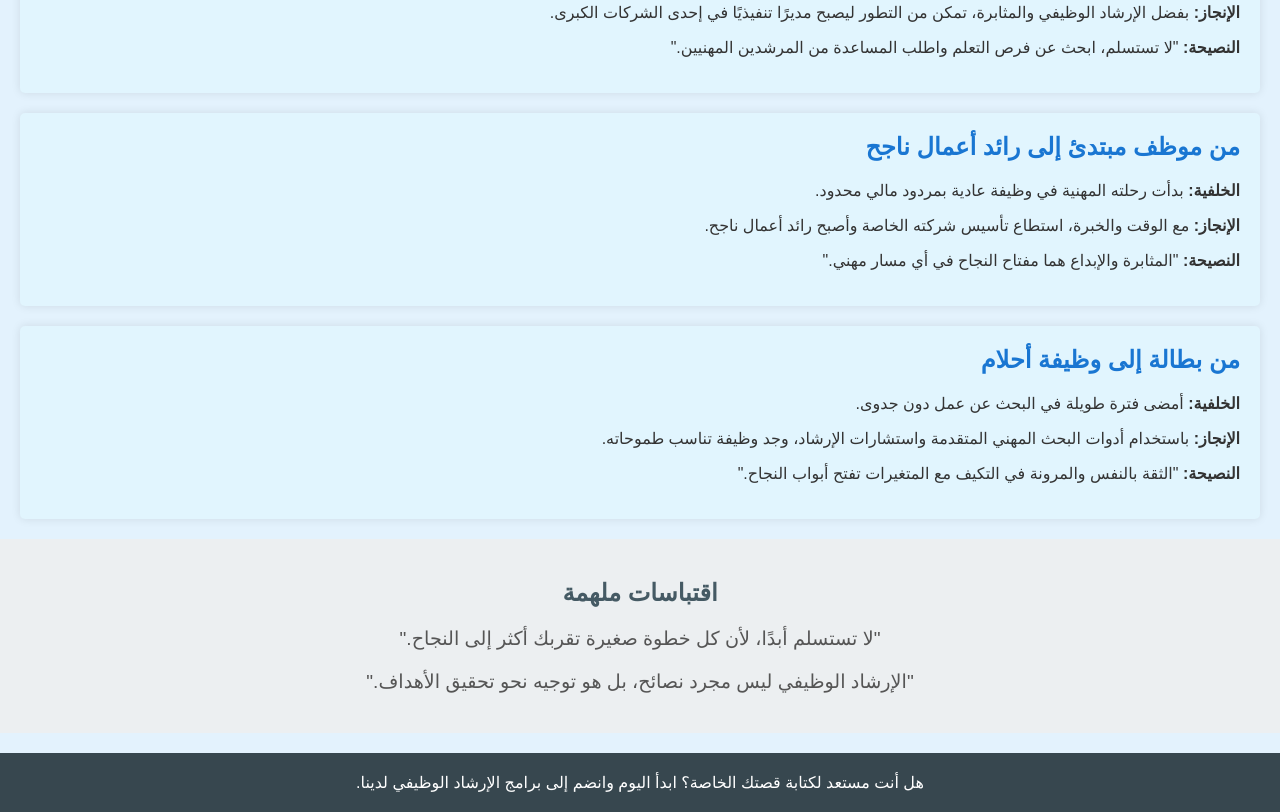
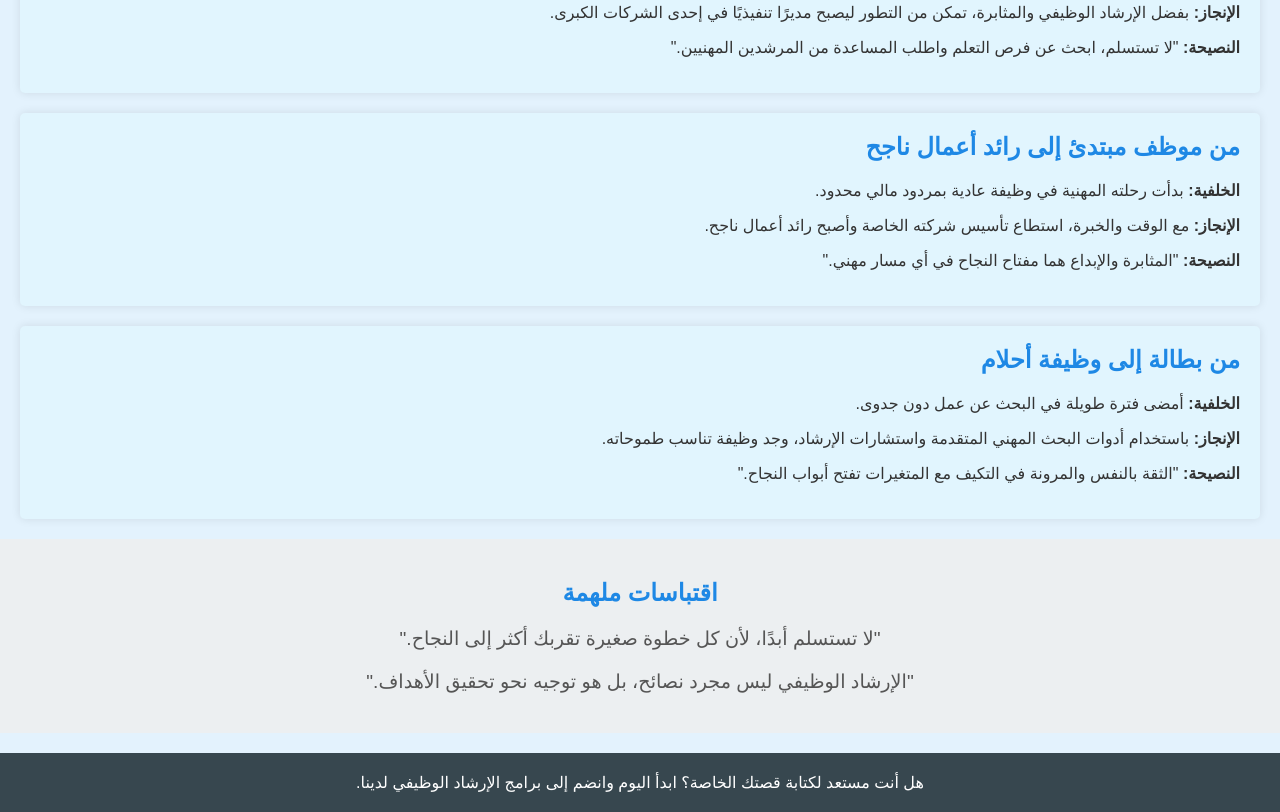
Before and after one commit to ahmadaboyaser/-, a plain HTML site: page ahmed aldojhim.html in a window 1280 px wide. Shown: the part 371-1183 px from the top of the page. Drawn offline with Linux system fonts and the light colour scheme.

Commit message:
n9 commit

```diff
--- a/styles.css
+++ b/styles.css
@@ -37,7 +37,7 @@ header {
 
 
 .story h2 {
-    color: #1976D2; /* أزرق متوسط */
+    color: #1E88E5; /* أزرق متوسط */
     margin-top: 0;
 }
 
@@ -47,7 +47,7 @@ header {
     text-align: center;
 }
 .quotes h2 {
-    color: #455A64; /* أزرق رمادي داكن */
+    color: #1E88E5; /* أزرق متوسط */
 }
 .quotes blockquote {
     font-size: 1.2em;
```
